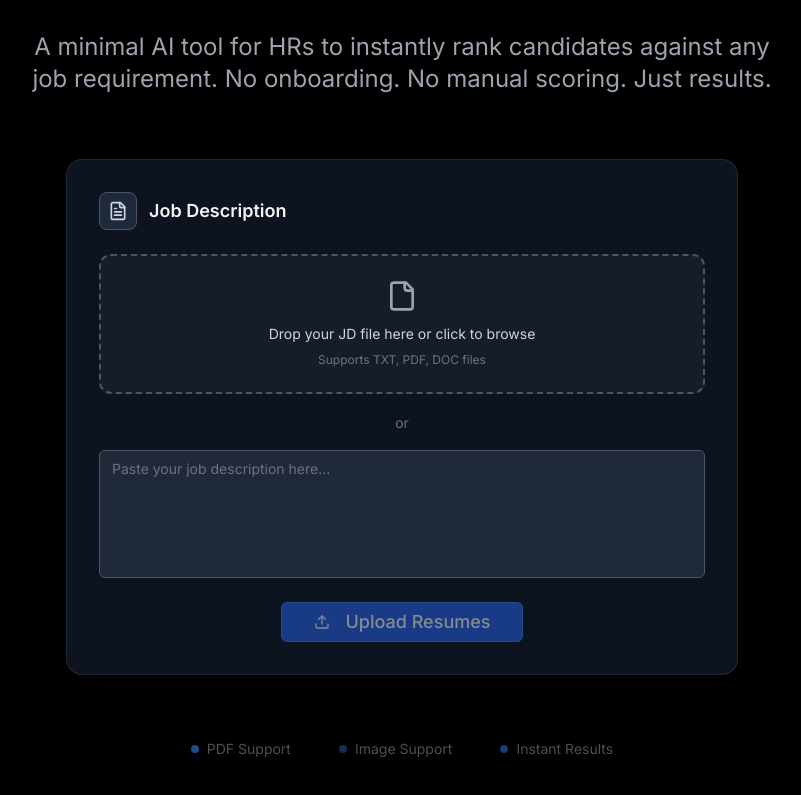
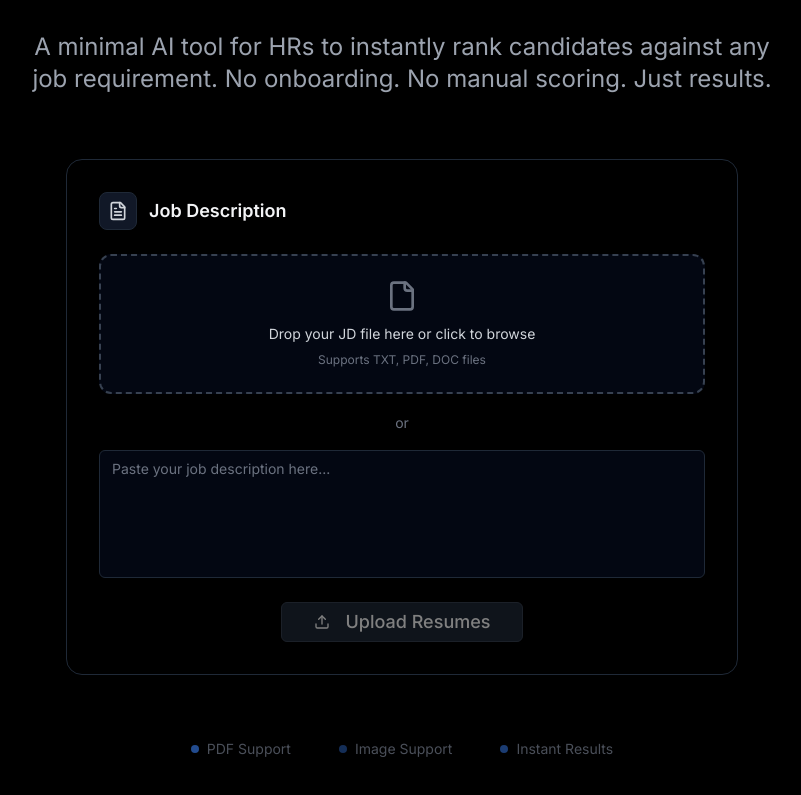
Before and after one commit to surya758/JDMatchr, a React (Vite) app: page / in a window 1280 px wide. Shown: the part 369-1164 px from the top of the page, without its empty margins (238-1039 px from the left). Built offline with nearby package versions, Linux system fonts and the light colour scheme.

Commit message:
Refactor: Improve job description box styling
Improve the styling of the job description box in the HeroSection component for better visual appeal.

```diff
--- a/src/components/HeroSection.tsx
+++ b/src/components/HeroSection.tsx
@@ -73,9 +73,9 @@ const HeroSection = () => {
           <div className="relative">
             {step === 'jd' && (
               <div className="animate-fade-in">
-                <div className="bg-gray-900/80 backdrop-blur-sm rounded-2xl p-8 border border-gray-700/50 shadow-2xl">
+                <div className="bg-black border border-gray-800 rounded-2xl p-8 shadow-2xl">
                   <div className="flex items-center space-x-3 mb-6">
-                    <div className="p-2 bg-slate-800 rounded-lg border border-gray-600">
+                    <div className="p-2 bg-gray-900 rounded-lg border border-gray-800">
                       <FileText className="w-5 h-5 text-gray-300" />
                     </div>
                     <h3 className="font-aoenik text-lg font-semibold text-gray-100">Job Description</h3>
@@ -84,8 +84,8 @@ const HeroSection = () => {
                   <div
                     className={`border-2 border-dashed rounded-xl p-6 mb-4 text-center transition-all duration-300 ${
                       isDragging
-                        ? 'border-blue-500 bg-blue-500/10'
-                        : 'border-gray-600 hover:border-gray-500 bg-gray-800/50'
+                        ? 'border-gray-500 bg-gray-900'
+                        : 'border-gray-700 hover:border-gray-600 bg-gray-950'
                     }`}
                     onDragOver={handleDragOver}
                     onDragLeave={handleDragLeave}
@@ -93,7 +93,7 @@ const HeroSection = () => {
                     onClick={() => fileInputRef.current?.click()}
                   >
                     <File className={`w-8 h-8 mx-auto mb-3 transition-colors duration-300 ${
-                      isDragging ? 'text-blue-500' : 'text-gray-400'
+                      isDragging ? 'text-gray-400' : 'text-gray-500'
                     }`} />
                     <p className="font-aoenik text-sm text-gray-300 mb-2">
                       Drop your JD file here or click to browse
@@ -118,14 +118,14 @@ const HeroSection = () => {
                     placeholder="Paste your job description here..."
                     value={jobDescription}
                     onChange={(e) => setJobDescription(e.target.value)}
-                    className="min-h-32 bg-gray-800 border-gray-600 text-gray-100 placeholder:text-gray-500 font-aoenik resize-none focus:border-blue-500/50 focus:ring-blue-500/20 transition-colors duration-200"
+                    className="min-h-32 bg-gray-950 border-gray-800 text-gray-100 placeholder:text-gray-500 font-aoenik resize-none focus:border-gray-600 focus:ring-gray-600/20 transition-colors duration-200"
                   />
 
                   <div className="mt-6 flex justify-center">
                     <Button
                       onClick={handleUploadResumes}
                       disabled={!jobDescription.trim()}
-                      className="font-aoenik bg-blue-600 hover:bg-blue-700 border border-blue-500 px-8 py-3 text-lg transition-all duration-200 hover:scale-105 disabled:opacity-50 disabled:hover:scale-100 shadow-lg"
+                      className="font-aoenik bg-gray-800 hover:bg-gray-700 border border-gray-700 px-8 py-3 text-lg transition-all duration-200 hover:scale-105 disabled:opacity-50 disabled:hover:scale-100 shadow-lg text-white"
                     >
                       <Upload className="w-5 h-5 mr-2" />
                       Upload Resumes
```
